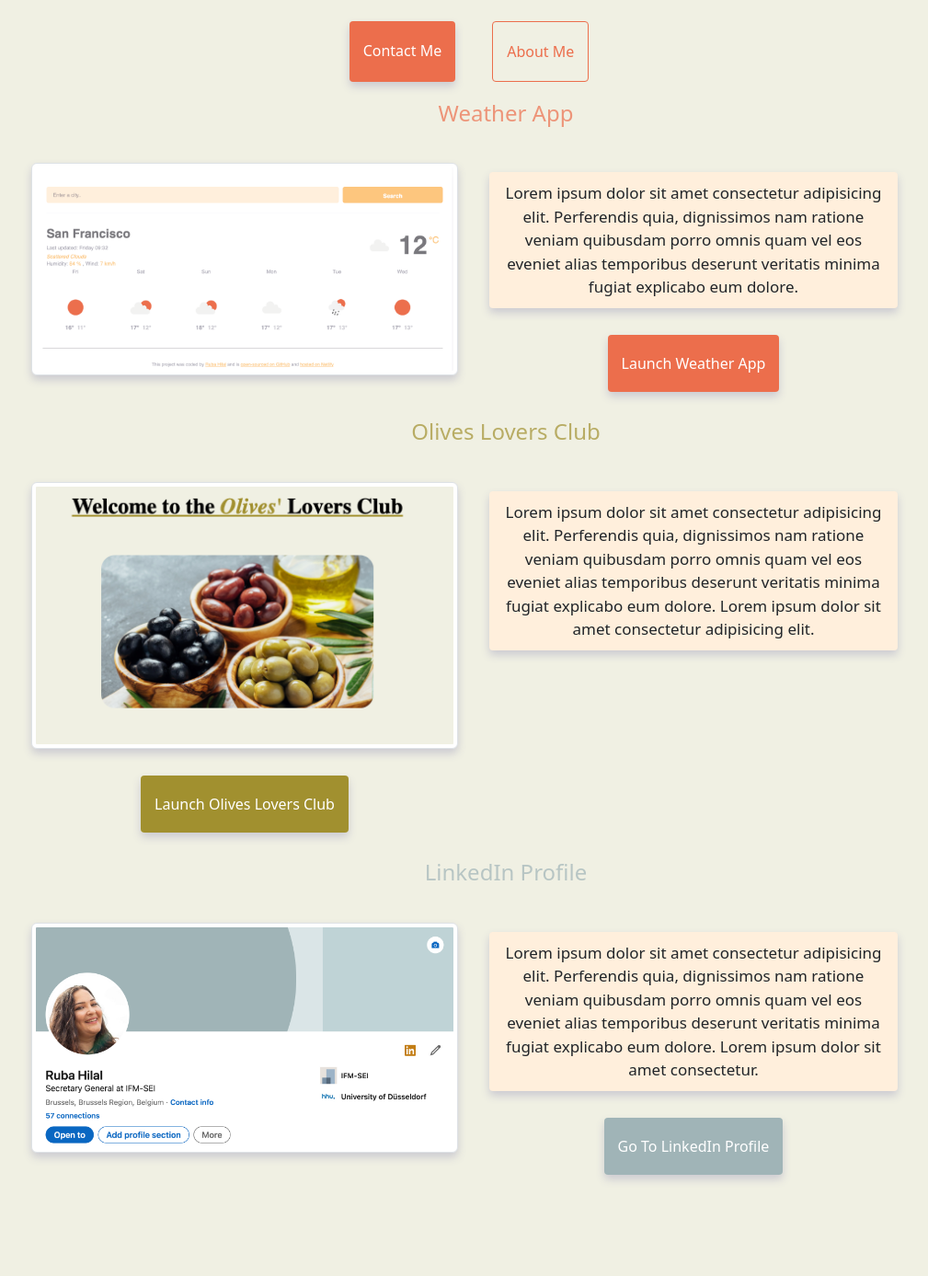
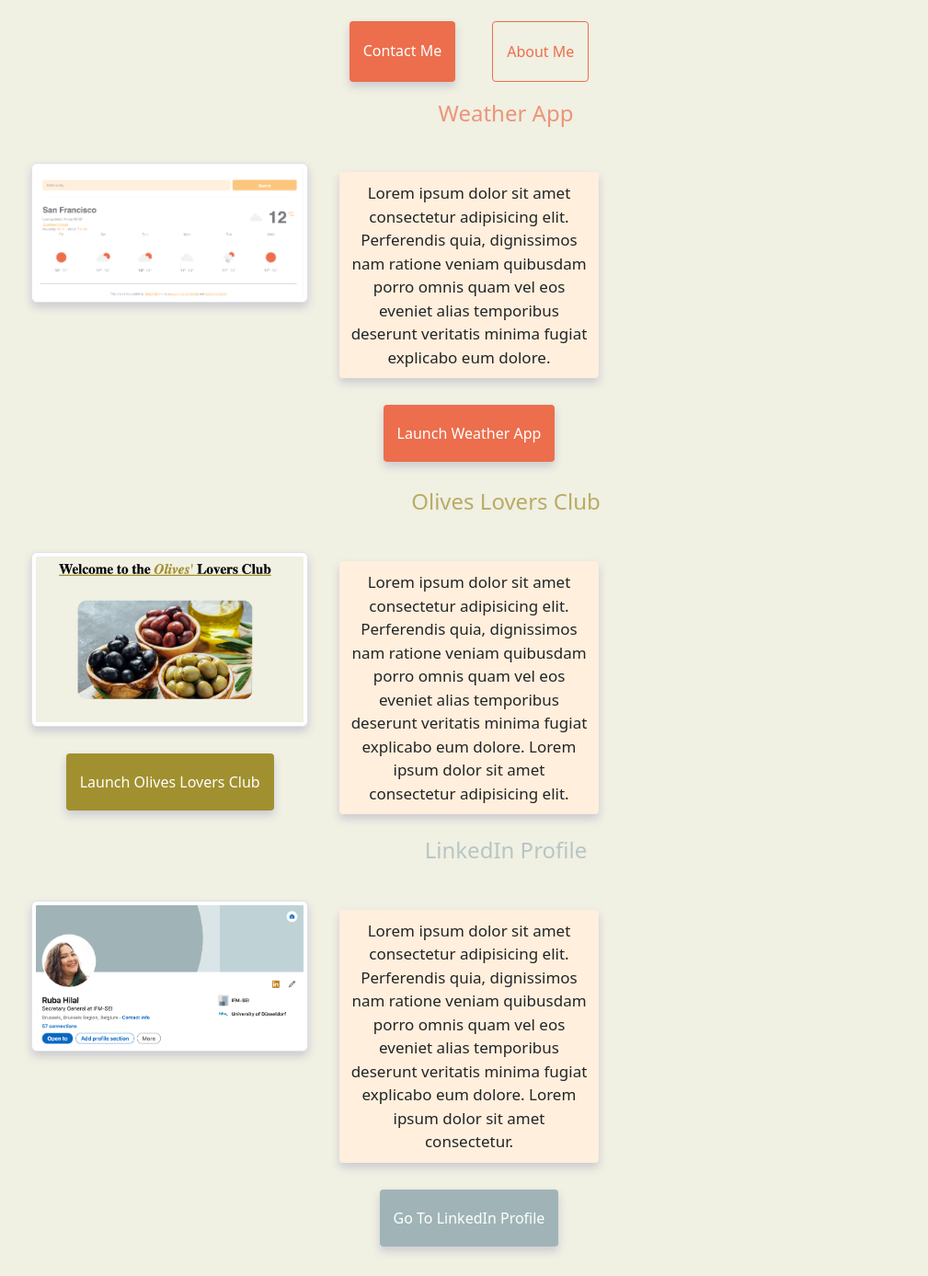
Before and after one commit to RubaHilal/Ruba-Hilals-Page, a plain HTML site: page index.html in a window 1280 px wide. Shown: the part 355-1742 px from the top of the page at 92% size, without its empty margins (130-1139 px from the left). Before the commit the page ends 1721 px from the top, so only its background shows below. Drawn offline with nearby package versions, Linux system fonts and the light colour scheme.

Commit message:
Updated index

```diff
--- a/index.html
+++ b/index.html
@@ -47,10 +47,10 @@
         <div class="container">
             <div class="row">
                 <h4>Weather App</h4>
-                <div class="col-md-6">
+                <div class="col-md-4">
                     <img src="images/weather.png" class="img-fluid rounded img-thumbnail" alt="image of the weather app built by Ruba Hilal" />
                 </div>
-                <div class="col-md-6">
+                <div class="col-md-4">
                     <p>
                         Lorem ipsum dolor sit amet consectetur adipisicing elit.
                         Perferendis quia, dignissimos nam ratione veniam quibusdam porro
@@ -65,7 +65,7 @@
             </div>
             <div class="row">
                 <h4 class="olive">Olives Lovers Club</h4>
-                <div class="col-md-6">
+                <div class="col-md-4">
                     <img src="images/olive.png"  class="img-fluid rounded img-thumbnail" alt="image of the Olives Lovers Clubs website built by Ruba Hilal"/>
                     </br>
                     <div class="mb-5 mt-5">
@@ -74,7 +74,7 @@
                             Launch Olives Lovers Club</a>
                     </div>
                 </div>
-                <div class="col-md-6">
+                <div class="col-md-4">
                     <p>
                         Lorem ipsum dolor sit amet consectetur adipisicing elit. Perferendis
                         quia, dignissimos nam ratione veniam quibusdam porro omnis quam vel
@@ -86,10 +86,10 @@
             </div>
             <div class="row">
                 <h4 class="linkedin">LinkedIn Profile</h4>
-                <div class="col-md-6">
+                <div class="col-md-4">
                     <img src="images/linkedin.png" class="img-fluid rounded img-thumbnail" alt="image of the LinkedIn profile of Ruba Hilal" />
                 </div>
-                <div class="col-md-6">
+                <div class="col-md-4">
                     <p>
                         Lorem ipsum dolor sit amet consectetur adipisicing elit.
                         Perferendis quia, dignissimos nam ratione veniam quibusdam porro
```
